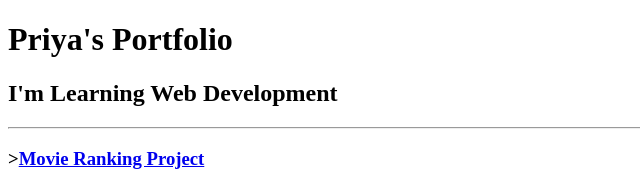
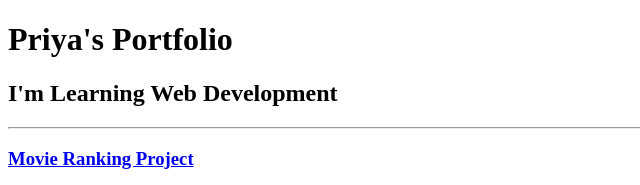
Before and after one commit to 22-Priya/Priya-html_portfolio, a plain HTML site: page index.html in a window 1280 px wide. Shown: the top 185 px of the page, 0-640 px from the left. Drawn offline with Linux system fonts and the light colour scheme.

Commit message:
Update index.html

```diff
--- a/index.html
+++ b/index.html
@@ -14,7 +14,7 @@
 
     <hr/>
 
-    <h3>><a href="./public/Movie.html">Movie Ranking Project</a></h3>
+    <h3><a href="./public/Movie.html">Movie Ranking Project</a></h3>
     <img src="./assets/images/Movie.png" height="200" alt="My top 3 Movies" />
 
     <h3><a href="./public/Birthday.html">Birthday Invite Project</a></h3>
```
